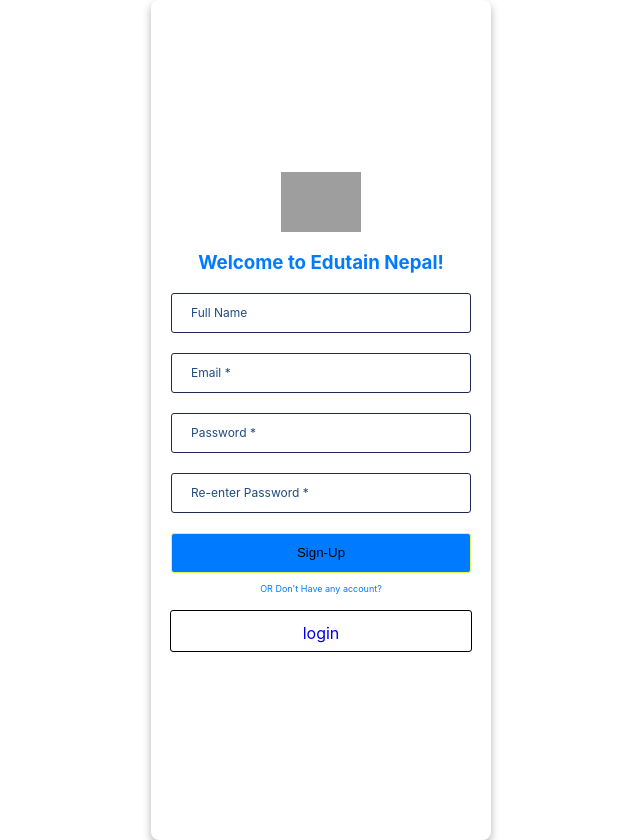
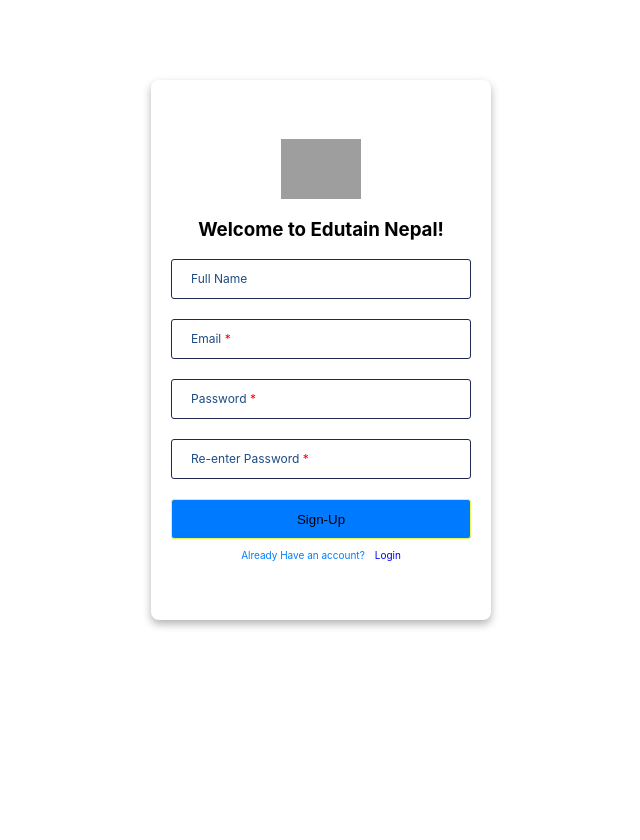
Before and after one commit to binayrijal/edutain, a Vue app: page /signup in a window 1280 px wide. Shown: the whole page, without its empty margins (319-959 px from the left). After the commit the page ends 800 px from the top, so only its background shows below. Built offline with nearby package versions, Linux system fonts and the light colour scheme; grey boxes are pictures that could not be loaded.

Commit message:
login form ongoing

```diff
--- a/src/App.vue
+++ b/src/App.vue
@@ -4,8 +4,8 @@
 
 <script>
 export default {
-    name: 'App',
-}
+  name: "App",
+};
 </script>
 
 <style>
@@ -29,14 +29,14 @@
   margin-left: auto;
   margin-right: auto;
   border-radius: 3px;
-    border: 1px solid #1E2851;
+  border: 1px solid #1e2851;
 }
 
 .submit {
   width: 300px;
   height: 40px;
   color: black;
-    background: #007BFF;
+  background: #007bff;
   border: 1px solid rgb(230, 246, 87);
   border-radius: 3px;
   cursor: pointer;
@@ -46,12 +46,22 @@
   height: 60px;
 }
 
-.register,
+.register {
+  max-width: 500px;
+  max-height: 500px;
+  padding: 20px;
+  background-color: #fff;
+  box-shadow: 0 4px 8px rgba(0, 0, 0, 0.3);
+  border-radius: 8px;
+  display: flex;
+  flex-direction: column;
+  align-items: center;
+}
 .login,
 .piechart,
 .forgot-password,
 .reset-pass {
-    max-width: 400px;
+  max-width: 500px;
   margin: auto;
   padding: 20px;
   background-color: #fff;
@@ -72,13 +82,12 @@
 body {
   margin: 0px;
   padding: 0px;
-    color: #007BFF;
+  color: #007bff;
 }
 
 .fig img {
   width: 500px;
   height: 400px;
-
 }
 
 .register p,
@@ -93,12 +102,11 @@
   text-decoration: none;
 }
 
-
 .container {
   width: 300px;
   /* padding: 20px; */
   margin: 0 auto;
-    font-family: 'Inter', sans-serif;
+  font-family: "Inter", sans-serif;
 }
 
 .did-floating-label-content {
@@ -129,14 +137,14 @@
   padding: 0 20px;
   background: #fff;
   color: #323840;
-    border: 1px solid #3D85D8;
+  border: 1px solid #3d85d8;
   border-radius: 4px;
   box-sizing: border-box;
 
   &:focus {
     outline: none;
 
-        ~.did-floating-label {
+    ~ .did-floating-label {
       top: -8px;
       font-size: 10px;
     }
@@ -153,7 +161,7 @@
   display: none;
 }
 
-.did-floating-input:not(:placeholder-shown)~.did-floating-label {
+.did-floating-input:not(:placeholder-shown) ~ .did-floating-label {
   top: -8px;
   font-size: 13px;
 }
--- a/src/components/Home.vue
+++ b/src/components/Home.vue
@@ -101,12 +101,12 @@
     methods: {
         fetchUserData() {
             const authToken = JSON.parse(localStorage.getItem("user-value"));
-            if (!authToken || !authToken.access) {
-                this.$router.push({
-                    name: 'signUp',
-                });
-                return;
-            }
+            // if (!authToken || !authToken.access) {
+            //     this.$router.push({
+            //         name: 'signUp',
+            //     });
+            //     return;
+            // }
             axios.get('http://localhost:8000/api/profile/', {
                     headers: {
                         'Authorization': `Bearer ${authToken.access}`
--- a/src/components/LogIn.vue
+++ b/src/components/LogIn.vue
@@ -1,10 +1,29 @@
 <template>
   <div>
+    <div class="login" style="margin-top: 100px;">
       <img src="../assets/student-logo-vector.jpg" />
-      <h1>LogIn</h1>
-      <div class="login">
-        <input type="text" v-model="email" placeholder="enter email" />
-        <input type="password" v-model="password" placeholder="enter password" />
+      <h1>Welcome Back!</h1>
+      <div class="did-floating-label-content">
+        <input
+          type="text"
+          v-model="email"
+          class="did-floating-input"
+          placeholder=""
+        />
+
+        <label class="did-floating-label">Email</label>
+      </div>
+      <div class="did-floating-label-content">
+        <input
+          type="password"
+          v-model="password"
+          class="did-floating-input"
+          placeholder=""
+        />
+
+        <label class="did-floating-label">password</label>
+      </div>
+
       <button class="submit" v-on:click="login()">Login</button>
       <p>
         <router-link to="/signup">Signup</router-link>
@@ -17,14 +36,14 @@
 </template>
 
 <script>
-import axios from 'axios';
+import axios from "axios";
 export default {
-    name: 'LogIn',
+  name: "LogIn",
   data() {
     return {
-            email: '',
-            password: '',
-        }
+      email: "",
+      password: "",
+    };
   },
   methods: {
     async login() {
@@ -41,30 +60,26 @@
       // }
       try {
         let value = await axios.post("http://localhost:8000/api/login/", {
-
           email: this.email,
           password: this.password,
-                })
+        });
         if (value.status === 200) {
           const tokens = value.data.token;
-                    localStorage.setItem("user-value", JSON.stringify(tokens))
-                    this.$router.push({name:'HomePage'})
+          localStorage.setItem("user-value", JSON.stringify(tokens));
+          this.$router.push({ name: "HomePage" });
 
           // this.name = '',
           // this.email = '',
           // this.password = '',
           // this.password2 = ''
-                    alert('Login successfully!!')
-
+          alert("Login successfully!!");
         }
-
       } catch (error) {
-                console.error('Login  failed:', error);
+        console.error("Login  failed:", error);
         // Optionally, handle errors, e.g., display error message
         alert("Login failed. Please try again.");
       }
-
-        }
-    }
-}
+    },
+  },
+};
 </script>
--- a/src/components/signUp.vue
+++ b/src/components/signUp.vue
@@ -1,49 +1,81 @@
-<template>
-
-    <div class="register container">
+<template >
+  <div class="register container" style="margin-top: 80px;">
     <img src="../assets/Emblem_of_Nepal.svg (1).png" />
-        <h3 style="color:black,">
-            Welcome to Edutain Nepal!
-        </h3>
+    <h3 style="color: black">Welcome to Edutain Nepal!</h3>
     <div class="did-floating-label-content">
-            <input type="text" v-model="name" class="did-floating-input" placeholder="" />
+      <input
+        type="text"
+        v-model="name"
+        class="did-floating-input"
+        placeholder=""
+      />
       <label class="did-floating-label">Full Name</label>
     </div>
     <div class="did-floating-label-content">
-            <input type="text" v-model="email" placeholder="" class="did-floating-input" />
-            <label class="did-floating-label">Email <span style="color:red,">*</span> </label>
+      <input
+        type="text"
+        v-model="email"
+        placeholder=""
+        class="did-floating-input"
+      />
+      <label class="did-floating-label"
+        >Email <span style="color: red">*</span>
+      </label>
     </div>
     <div class="did-floating-label-content">
-            <input type="password" v-model="password" class="did-floating-input" placeholder="" />
-            <label class="did-floating-label">Password <span style="color:red,">*</span> </label>
+      <input
+        type="password"
+        v-model="password"
+        class="did-floating-input"
+        placeholder=""
+      />
+      <label class="did-floating-label"
+        >Password <span style="color: red">*</span>
+      </label>
     </div>
 
-        <div class="did-floating-label-content ">
-            <input type="password" v-model="password2" class="did-floating-input" placeholder="" />
-            <label class="did-floating-label">Re-enter Password <span style="color:red,">*</span> </label>
+    <div class="did-floating-label-content">
+      <input
+        type="password"
+        v-model="password2"
+        class="did-floating-input"
+        placeholder=""
+      />
+      <label class="did-floating-label"
+        >Re-enter Password <span style="color: red">*</span>
+      </label>
     </div>
 
-
     <button class="submit" v-on:click="singup()">Sign-Up</button>
-        <div style="font-size: xx-small; margin-top: 10px;">OR <span style="font-size: xx-small;">Don't Have any account?</span>
+    <div
+      style="
+        font-size: xx-small;
+        margin-top: 10px;
+        display: flex;
+        justify-content: between;
+      "
+    >
+      <span style="font-size: x-small; margin-right: 10px"
+        >Already Have an account?</span
+      >
+      <router-link style="text-decoration: none; font-size: x-small" to="/login"
+        >Login</router-link
+      >
     </div>
-        <p style="display: flex; justify-content: center; align-items: center; text-decoration: none; color:black">
-            <router-link style="text-decoration: none; margin-top:4px;" to="/login">login</router-link>
-        </p>
   </div>
 </template>
 
 <script>
-import axios from 'axios'
+import axios from "axios";
 export default {
-    name: 'signUp',
+  name: "signUp",
   data() {
     return {
-            name: '',
-            email: '',
-            password: '',
-            password2: ''
-        }
+      name: "",
+      email: "",
+      password: "",
+      password2: "",
+    };
   },
   methods: {
     async singup() {
@@ -65,38 +97,36 @@
           name: this.name,
           email: this.email,
           password: this.password,
-                    password2: this.password2
-                })
+          password2: this.password2,
+        });
         if (value.status == 201) {
           const userdata = {
             name: value.data.name,
-                        email: value.data.email
-                    }
-                    localStorage.setItem("user-value", JSON.stringify(userdata.data))
-                    this.name = '',
-                        this.email = '',
-                        this.password = '',
-                        this.password2 = ''
-                    alert('Registration successfull!login now:')
-
+            email: value.data.email,
+          };
+          localStorage.setItem("user-value", JSON.stringify(userdata.data));
+          (this.name = ""),
+            (this.email = ""),
+            (this.password = ""),
+            (this.password2 = "");
+          alert("Registration successfull!login now:");
         }
       } catch (error) {
-                console.error('Registration failed:', error);
+        console.error("Registration failed:", error);
         // Optionally, handle errors, e.g., display error message
         alert("Registration failed. Please try again.");
       }
-
+    },
+  },
+  mounted() {
+    let user = localStorage.getItem("user-value");
+    if (user) {
+      this.$router.push({
+        name: "HomePage",
+      });
     }
   },
-    mounted() {
-        let user = localStorage.getItem('user-value');
-        if (user) {
-            this.$router.push({
-                name: 'HomePage'
-            })
-        }
-    }
-}
+};
 </script>
 
 <style></style>
```
Also changed, not shown: 1 other file (tests, documents, lock files or other folders). Lines whose indentation alone changed are shown as unchanged.
